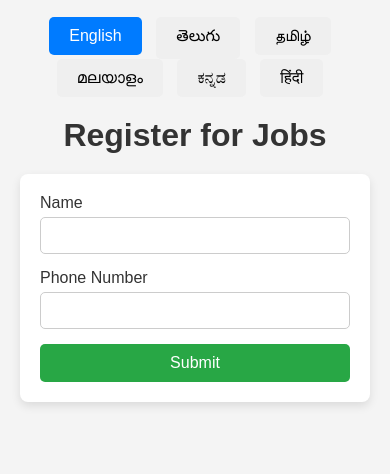
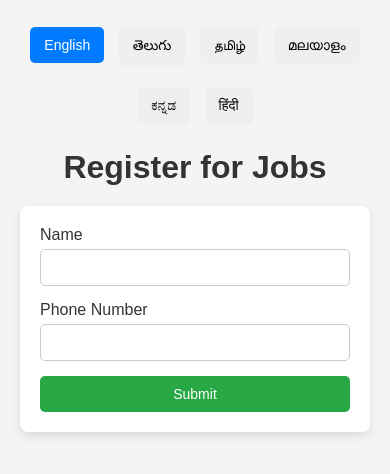
Before and after one commit to ArainItTech/contact-form, a website: page public/index.html in a window 390 px wide. Shown: the part 204-678 px from the top of the page. Drawn offline with Linux system fonts and the light colour scheme.

Commit message:
mobile view

```diff
--- a/public/index.html
+++ b/public/index.html
@@ -101,6 +101,27 @@
             color: red;
             margin-top: 5px;
         }
+
+      /* Responsive adjustments */
+      @media (max-width: 600px) {
+            .language-buttons {
+                margin-bottom: 15px;
+            }
+
+            .language-buttons button {
+                padding: 10px 14px;
+                font-size: 14px;
+                flex: 1 1 40%;
+                max-width: 100px;
+                margin: 10px 5px; /* Space between rows and columns for smaller screens */
+            }
+
+            .submit-btn {
+                font-size: 14px;
+            }
+        }
+    </style>
+</head>
     </style>
 </head>
 
```
